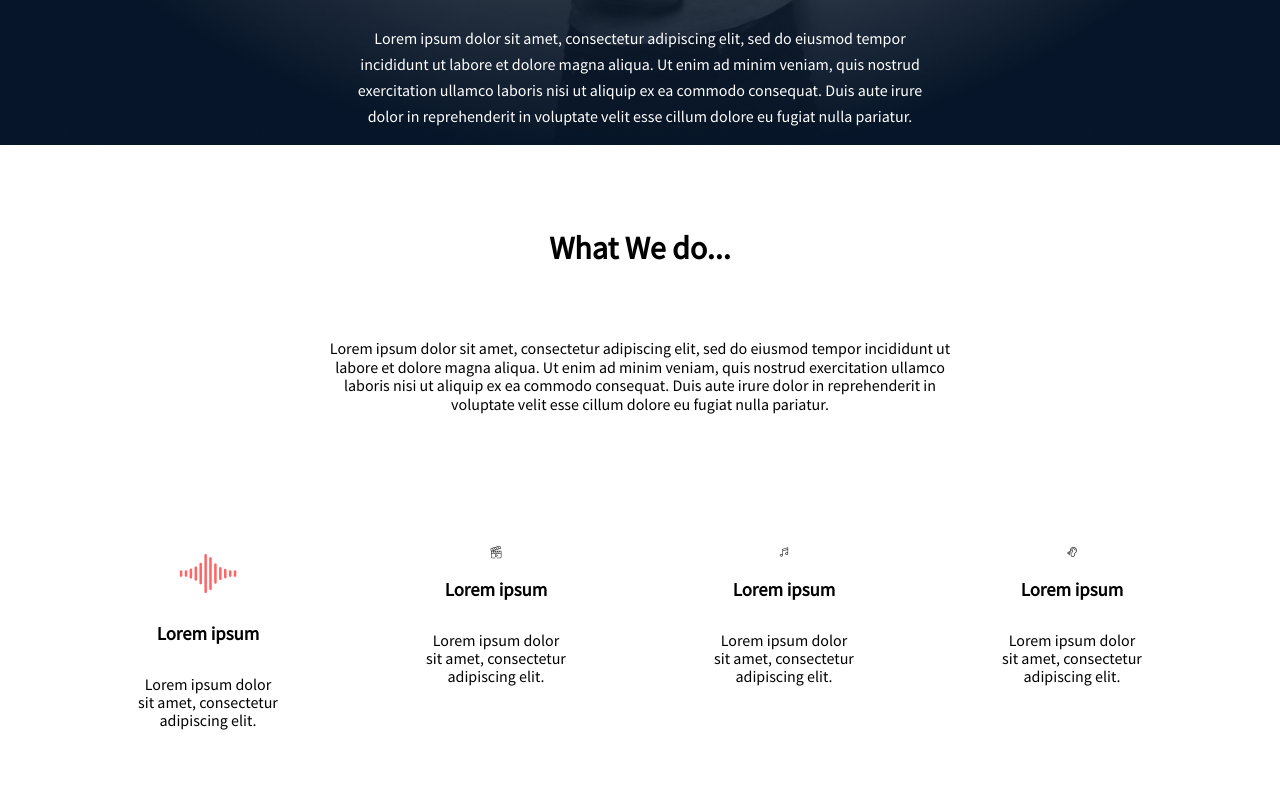
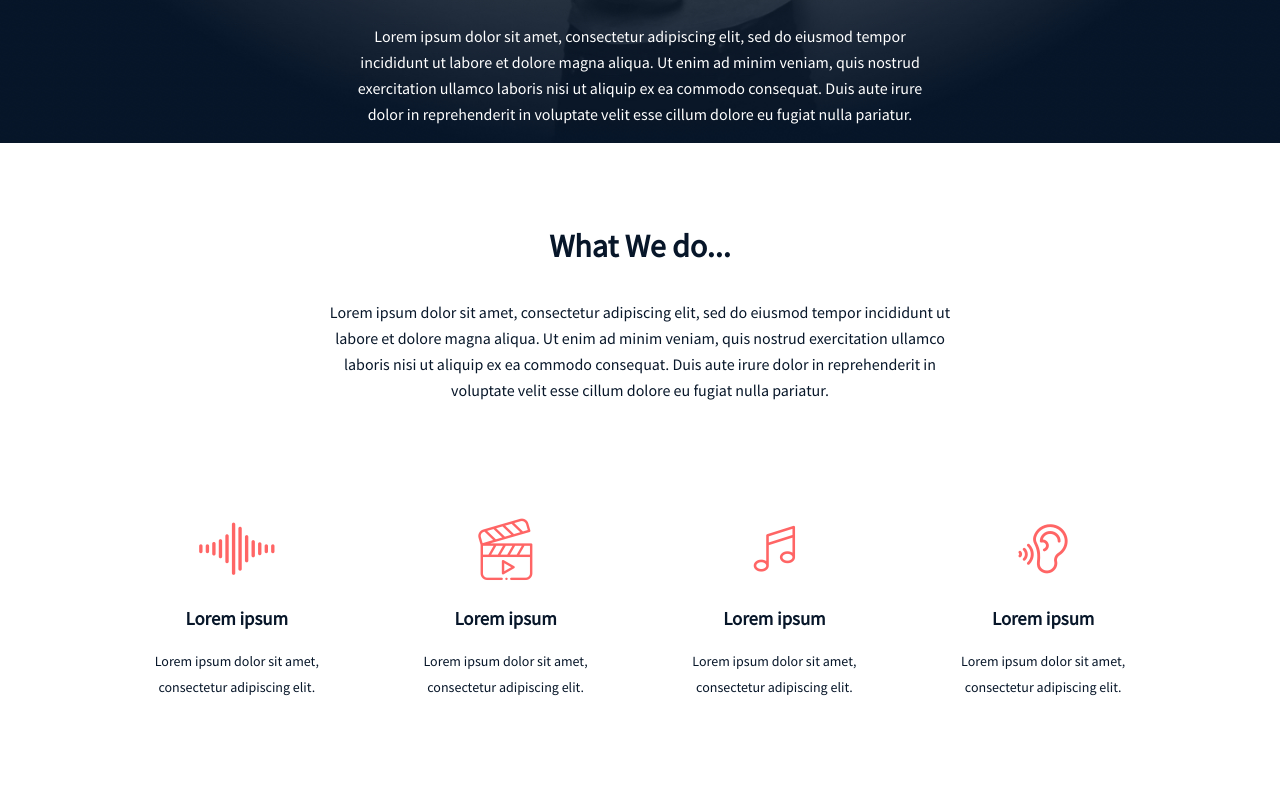
Before and after one commit to igapeterclavors/implement, a plain HTML site: page index.html in a window 1280 px wide. Shown: the part 556-1345 px from the top of the page. Drawn offline with Linux system fonts and the light colour scheme; files whose address does not match are found by name.

Commit message:
fixing a few style sheet issues

```diff
--- a/index.html
+++ b/index.html
@@ -75,17 +75,17 @@
                         <p>Lorem ipsum dolor sit amet, consectetur adipiscing elit.</p>
                     </div>
                     <div class="do-items-icons">
-                        <div class="do-icon holberton_school-icon-ic_video"></div>
+                        <div class="do-icons holberton_school-icon-ic_video"></div>
                         <h3>Lorem ipsum</h3>
                         <p>Lorem ipsum dolor sit amet, consectetur adipiscing elit.</p>
                     </div>
                     <div class="do-items-icons">
-                        <div class="do-icon holberton_school-icon-ic_music"></div>
+                        <div class="do-icons holberton_school-icon-ic_music"></div>
                         <h3>Lorem ipsum</h3>
                         <p>Lorem ipsum dolor sit amet, consectetur adipiscing elit.</p>
                     </div>
                     <div class="do-items-icons">
-                        <div class=" do-icon holberton_school-icon-ic_hearing"></div>
+                        <div class="do-icons holberton_school-icon-ic_hearing"></div>
                         <h3>Lorem ipsum</h3>
                         <p>Lorem ipsum dolor sit amet, consectetur adipiscing elit.</p>
                     </div>
--- a/styles.css
+++ b/styles.css
@@ -13,7 +13,6 @@
     background-repeat: no-repeat;
     background-size: cover;
     background-position: center;
-}
     height: auto;
 }
 .header-logo {
@@ -43,7 +42,10 @@
     font-weight: bold;
     color: white;
 }
-.humberg-icons {
+.header-items a:hover{
+    color: #FF6565;
+}
+.mobile-icons {
     display: none;
 }
 
@@ -91,37 +93,43 @@
 /* what we do section */
 .section-what-we-do {
     text-align: center;
-    padding: 5% 0% 5% 0%;
+    padding: 5% 0% 2% 0%;
 }
 .section-what-we-do h1 {
     text-align: center;
     font-size: 32px;
     font-family: source sans pro;
-    color: black;
+    color: #071629;
 }
 .section-what-we-do p {
     text-align: center;
     font-size: 16px;
     font-family: source sans pro;
-    color: black;
-    padding: 4% 25% 5% 25%;
-    line-heigh                                          t: 26px;
+    color: #071629;
+    padding: 1% 25% 5% 25%;
+    line-height: 26px;
 }
 .do-items {
     display: flex;
     justify-content: center;
-    padding: 4% 5% 4% 5%;
+    padding: 2% 8% 4% 8%;
 }
 .do-icons {
     color:#FF6565;
-    font-size: 60px;
+    font-size: 80px;
 }
 .do-items-icons h3 {
     font-family: source sans pro;
+    color: #071629;
 }
 .do-items-icons p {
     font-family: source sans pro;
+    color: #071629;
+    font-size: 14px;
+    padding: unset;
+    padding: 0 15% 0 15%;
 }
+
 
 /* results section */
 .section-results {
```
